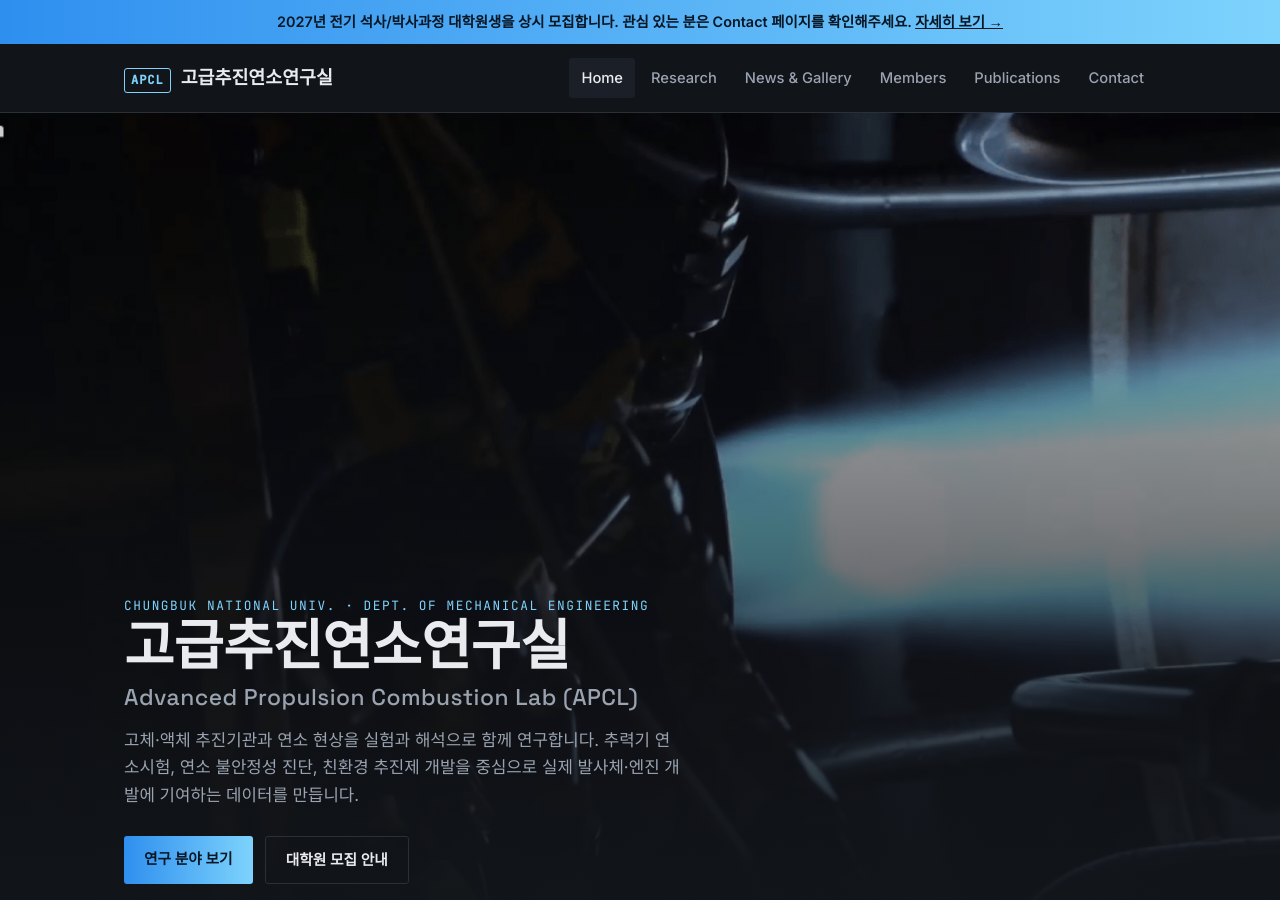
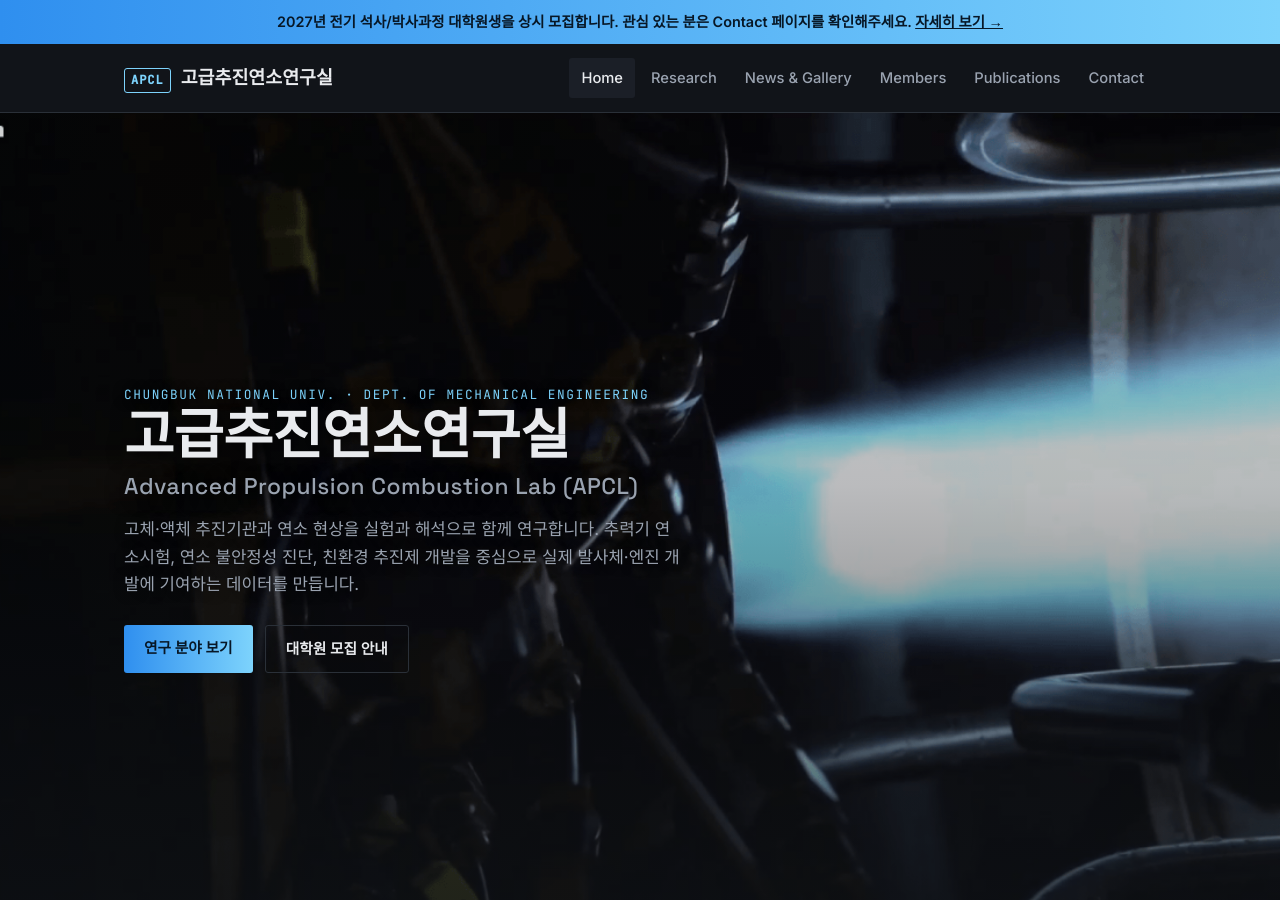
Before and after one commit to APCL-Sun/site-C-V2, a Jekyll site: the page built from index.md, in a window 1280 px wide and 900 px high. Built offline with Jekyll 4.4.1, drawn with Linux system fonts in a browser that asks for light colours.

Commit message:
Update style.css

```diff
--- a/assets/css/style.css
+++ b/assets/css/style.css
@@ -141,7 +141,7 @@ h1,h2,h3,h4{
 .hero{
   position: relative;
   min-height: 92vh;
-  display: flex; align-items: flex-end;
+  display: flex; align-items: center;
   overflow: hidden;
   background: radial-gradient(ellipse at 50% 20%, #1a2130 0%, #12151a 70%);
   border-bottom: 1px solid var(--line);
@@ -151,12 +151,12 @@ h1,h2,h3,h4{
 }
 .hero-media video, .hero-media iframe, .hero-media img.hero-gif{
   width: 100%; height: 100%; object-fit: cover;
-  opacity: 0.85;
+  opacity: 0.95;
 }
 .hero-media::after{
   content: "";
   position: absolute; inset: 0;
-  background: linear-gradient(180deg, rgba(18,21,26,0.05) 0%, rgba(18,21,26,0.6) 62%, rgba(18,21,26,0.97) 96%);
+  background: linear-gradient(180deg, rgba(18,21,26,0.15) 0%, rgba(18,21,26,0.25) 45%, rgba(18,21,26,0.7) 100%);
 }
 .hero-fallback{
   position:absolute; inset:0; z-index:0;
@@ -166,16 +166,18 @@ h1,h2,h3,h4{
 }
 .hero-content{
   position: relative; z-index: 1;
-  padding: 64px 24px 56px;
+  padding: 24px 24px;
   max-width: 1080px; margin: 0 auto; width: 100%;
 }
 .hero-eyebrow{
   font-family: var(--font-mono); font-size: 0.8rem; letter-spacing: 0.12em;
   color: var(--flame-2); text-transform: uppercase; margin-bottom: 14px;
+  text-shadow: 0 1px 12px rgba(0,0,0,0.6);
 }
 .hero h1{
   font-size: clamp(2.1rem, 5vw, 3.4rem);
   line-height: 1.1; margin-bottom: 14px;
+  text-shadow: 0 2px 20px rgba(0,0,0,0.65);
 }
 .hero h1 .en{
   display:block; font-size: 0.42em; color: var(--text-dim); font-weight: 500;
@@ -183,6 +185,7 @@ h1,h2,h3,h4{
 }
 .hero p.lead{
   color: var(--text-dim); font-size: 1.05rem; max-width: 560px; margin-bottom: 26px;
+  text-shadow: 0 1px 12px rgba(0,0,0,0.6);
 }
 .hero-ctas{ display: flex; gap: 12px; flex-wrap: wrap; }
 .btn{
```
